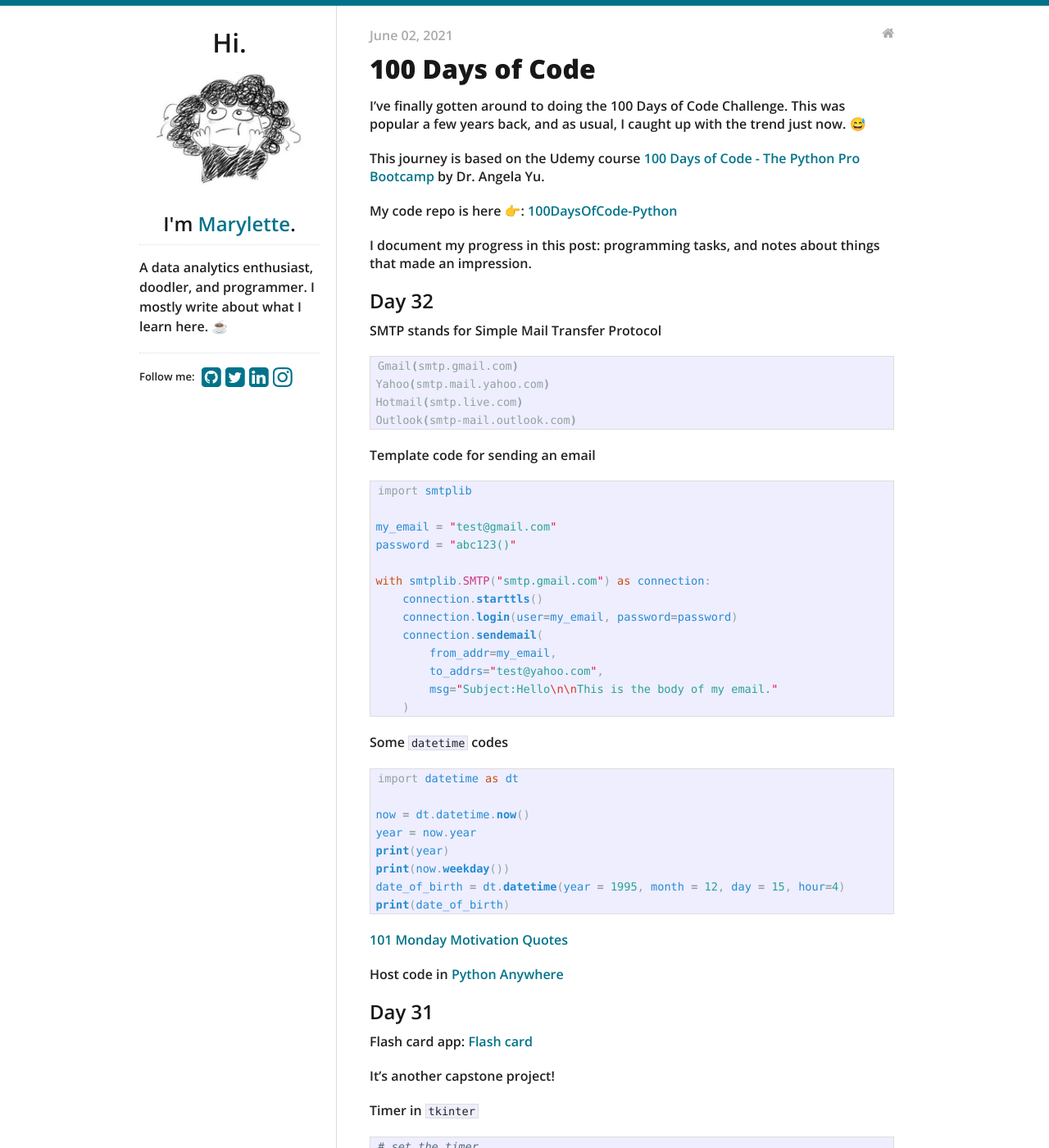
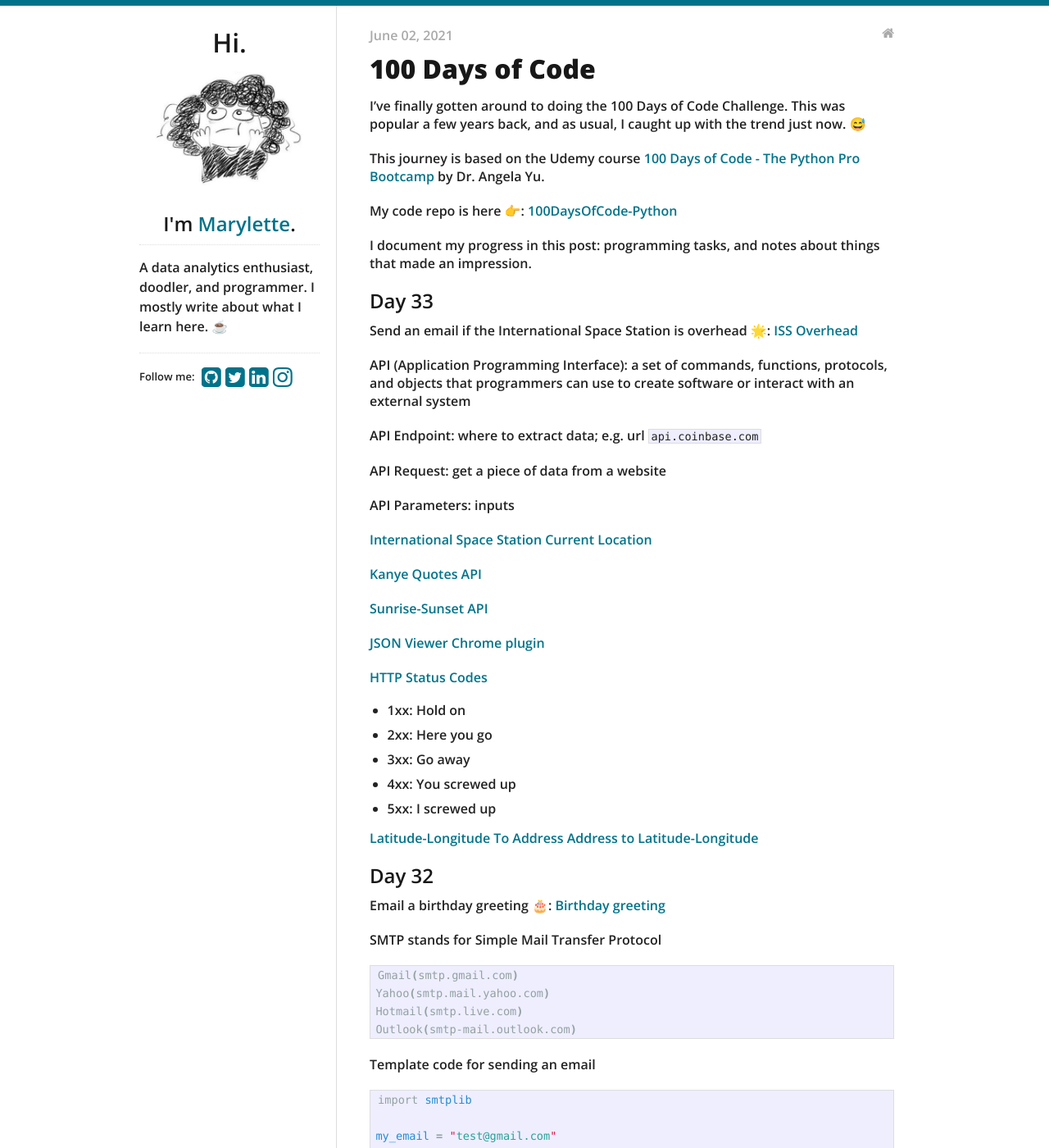
Before and after one commit to maryletteroa/maryletteroa.github.io, a Jekyll site: the page built from _posts/2021-06-02-hundred-days-of-python.md, in a window 1280 px wide and 1400 px high. Shown: the whole window at 82% size. Built offline with Jekyll 4.4.1, drawn with Linux system fonts in a browser that asks for light colours.

Commit message:
update post with day 33 - iss overhead

````diff
--- a/_posts/2021-06-02-hundred-days-of-python.md
+++ b/_posts/2021-06-02-hundred-days-of-python.md
@@ -13,7 +13,40 @@
 
 I document my progress in this post: programming tasks, and notes about things that made an impression.
 
+
+## Day 33
+
+Send an email if the International Space Station is overhead 🌟: [ISS Overhead](https://replit.com/@maryletteroa/iss-overhead)
+
+API (Application Programming Interface): a set of commands, functions, protocols, and objects that programmers can use to create software or interact with an external system
+
+API Endpoint: where to extract data; e.g. url `api.coinbase.com`
+
+API Request: get a piece of data from a website
+
+API Parameters: inputs
+
+[International Space Station Current Location](http://open-notify.org/Open-Notify-API/ISS-Location-Now)
+
+[Kanye Quotes API](https://kanye.rest/)
+
+[Sunrise-Sunset API](https://sunrise-sunset.org/api)
+
+[JSON Viewer Chrome plugin](https://chrome.google.com/webstore/detail/json-viewer/gbmdgpbipfallnflgajpaliibnhdgobh/related)
+
+[HTTP Status Codes](https://httpstatuses.com)
+ - 1xx: Hold on
+ - 2xx: Here you go
+ - 3xx: Go away
+ - 4xx: You screwed up
+ - 5xx: I screwed up
+
+[Latitude-Longitude To Address](https://www.latlong.net/Show-Latitude-Longitude.html)
+[Address to Latitude-Longitude](https://www.latlong.net)
+
 ## Day 32
+
+Email a birthday greeting 🎂: [Birthday greeting](https://replit.com/@maryletteroa/birthday-greeting)
 
 SMTP stands for Simple Mail Transfer Protocol
 ```sh
````
